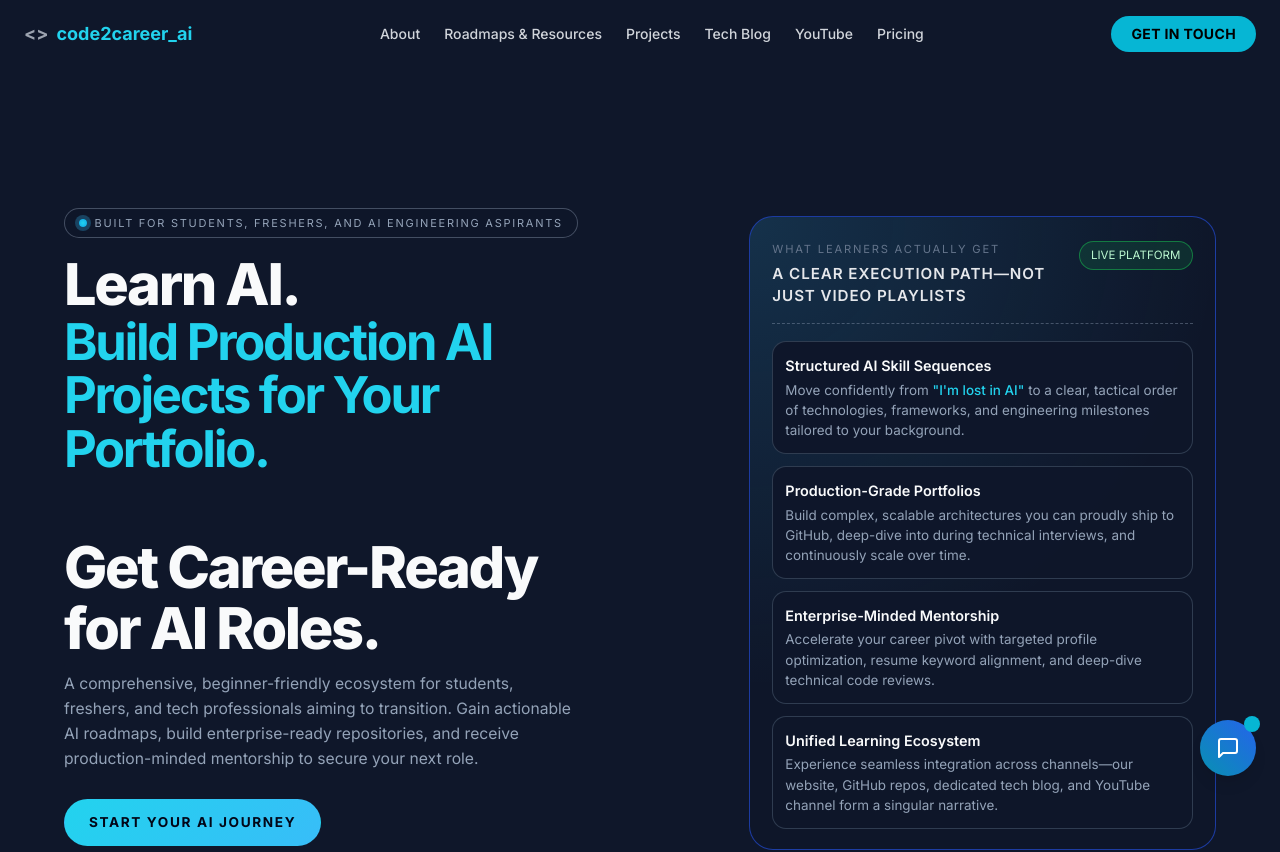
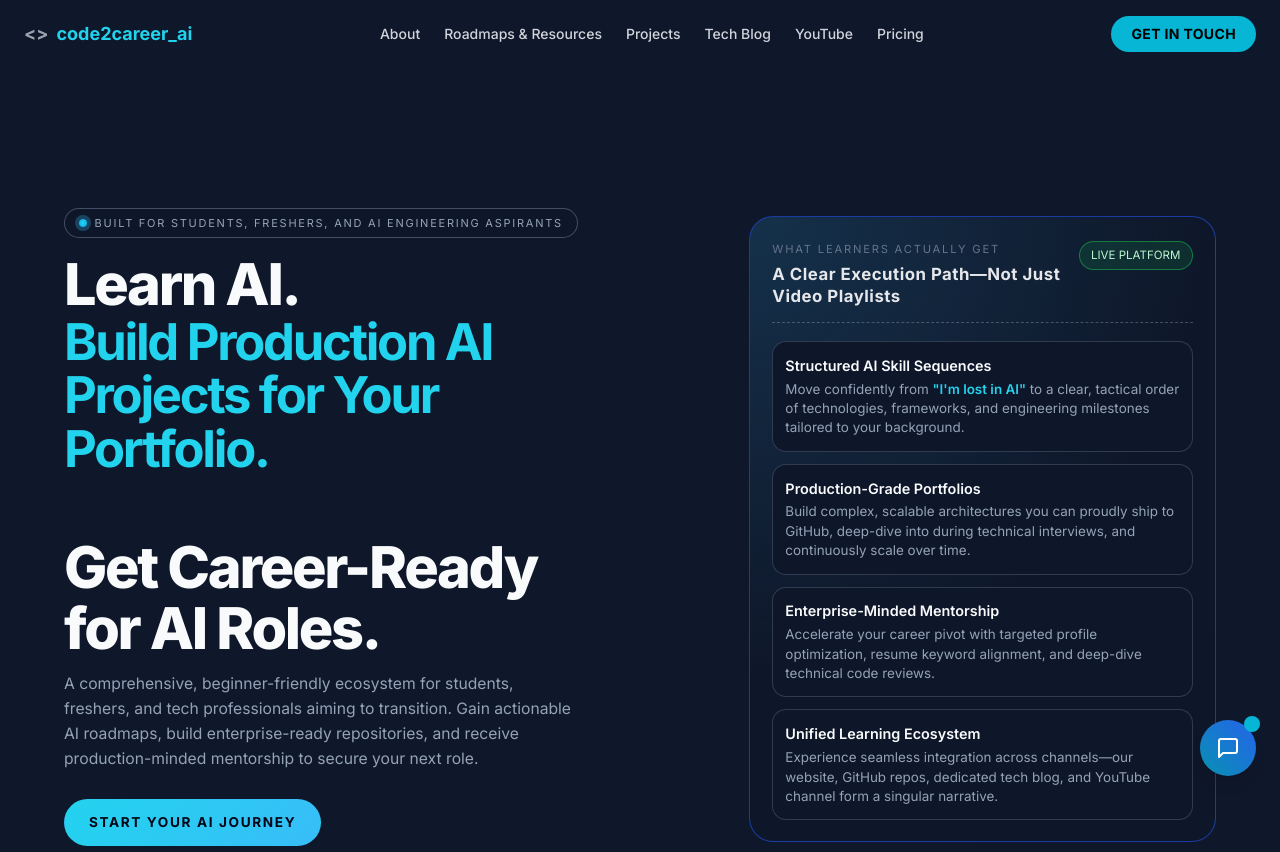
Before and after one commit to RzLetsCode/portfolio, a Next.js app: page / in a window 1280 px wide. Shown: the top 852 px of the page. Built offline with nearby package versions, Linux system fonts and the light colour scheme.

Commit message:
Refactor Hero component styles in CSS

```diff
--- a/components/Hero.module.css
+++ b/components/Hero.module.css
@@ -5,7 +5,7 @@
   padding-top: 5rem;
 }
 
-/* subtle glow behind hero */
+/* Subtle glow behind hero */
 .section::before {
   content: '';
   position: absolute;
@@ -34,7 +34,7 @@
   max-width: 34rem;
 }
 
-/* pill above heading */
+/* Pill above heading */
 .pill {
   display: inline-flex;
   align-items: center;
@@ -58,7 +58,7 @@
   box-shadow: 0 0 0 4px rgba(56, 189, 248, 0.27);
 }
 
-/* heading */
+/* Heading */
 .heroTitle {
   font-size: clamp(2.4rem, 4.5vw, 3.8rem);
   line-height: 1.06;
@@ -81,7 +81,7 @@
   word-break: break-word;
 }
 
-/* subtext */
+/* Subtext */
 .heroSub {
   max-width: 32rem;
   color: #94a3b8;
@@ -89,7 +89,7 @@
   line-height: 1.6;
 }
 
-/* buttons row */
+/* Buttons row */
 .heroActions {
   display: flex;
   flex-direction: row;
@@ -115,7 +115,7 @@
   min-width: 0;
 }
 
-/* primary CTA style */
+/* Primary CTA style */
 .btnPrimary {
   background: linear-gradient(135deg, #22d3ee, #38bdf8);
   color: #020617;
@@ -148,7 +148,7 @@
   font-weight: 500;
 }
 
-/* right side card */
+/* Right side card */
 .heroSide {
   border-radius: 24px;
   border: 1px solid rgba(30, 64, 175, 0.9);
@@ -159,7 +159,7 @@
   margin-top: 0.5rem;
 }
 
-/* header area inside card */
+/* Header area inside card */
 .heroSideHead {
   display: flex;
   align-items: flex-start;
@@ -179,11 +179,11 @@
 }
 
 .heroSideTitle {
-  font-size: 0.95rem;
-  font-weight: 600;
-  letter-spacing: 0.06em;
-  text-transform: uppercase;
+  font-size: 1.05rem;
+  font-weight: 700;
+  letter-spacing: 0.03em;
   color: #e5e7eb;
+  line-height: 1.35;
 }
 
 .heroSideChip {
@@ -196,12 +196,14 @@
   white-space: nowrap;
 }
 
-/* list of benefits */
+/* List of benefits */
 .heroSideList {
   list-style: none;
   display: grid;
   gap: 0.75rem;
   font-size: 0.86rem;
+  padding: 0;
+  margin: 0;
 }
 
 .heroSideList li {
@@ -221,9 +223,17 @@
 .heroSideList li p {
   font-size: 0.84rem;
   color: #94a3b8;
+  line-height: 1.45;
 }
 
-/* responsive */
+/* Target custom text em features safely */
+.heroSideList li p em {
+  color: #22d3ee;
+  font-style: normal;
+  font-weight: 600;
+}
+
+/* Responsive breakdowns */
 @media (max-width: 980px) {
   .hero {
     grid-template-columns: minmax(0, 1fr);
```
